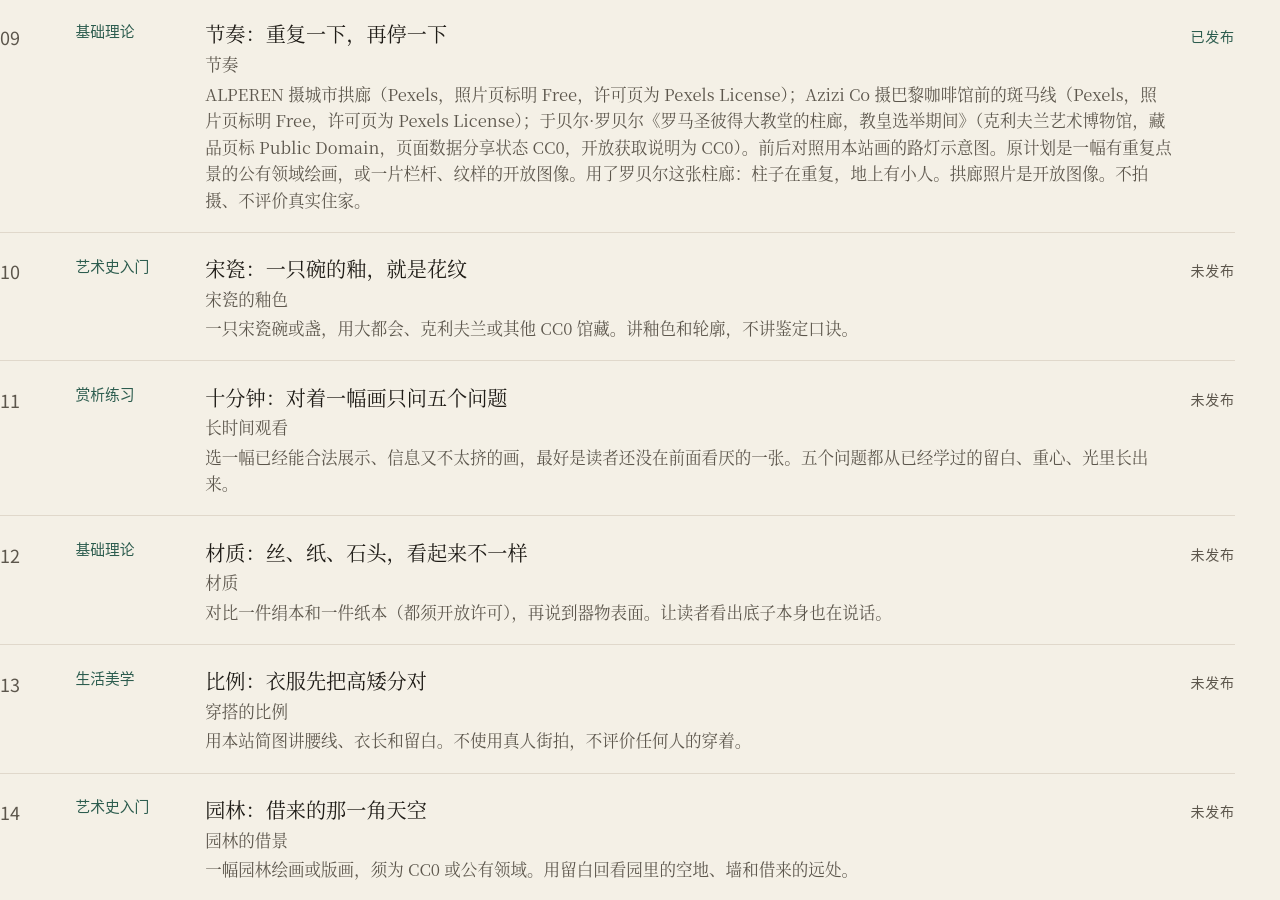
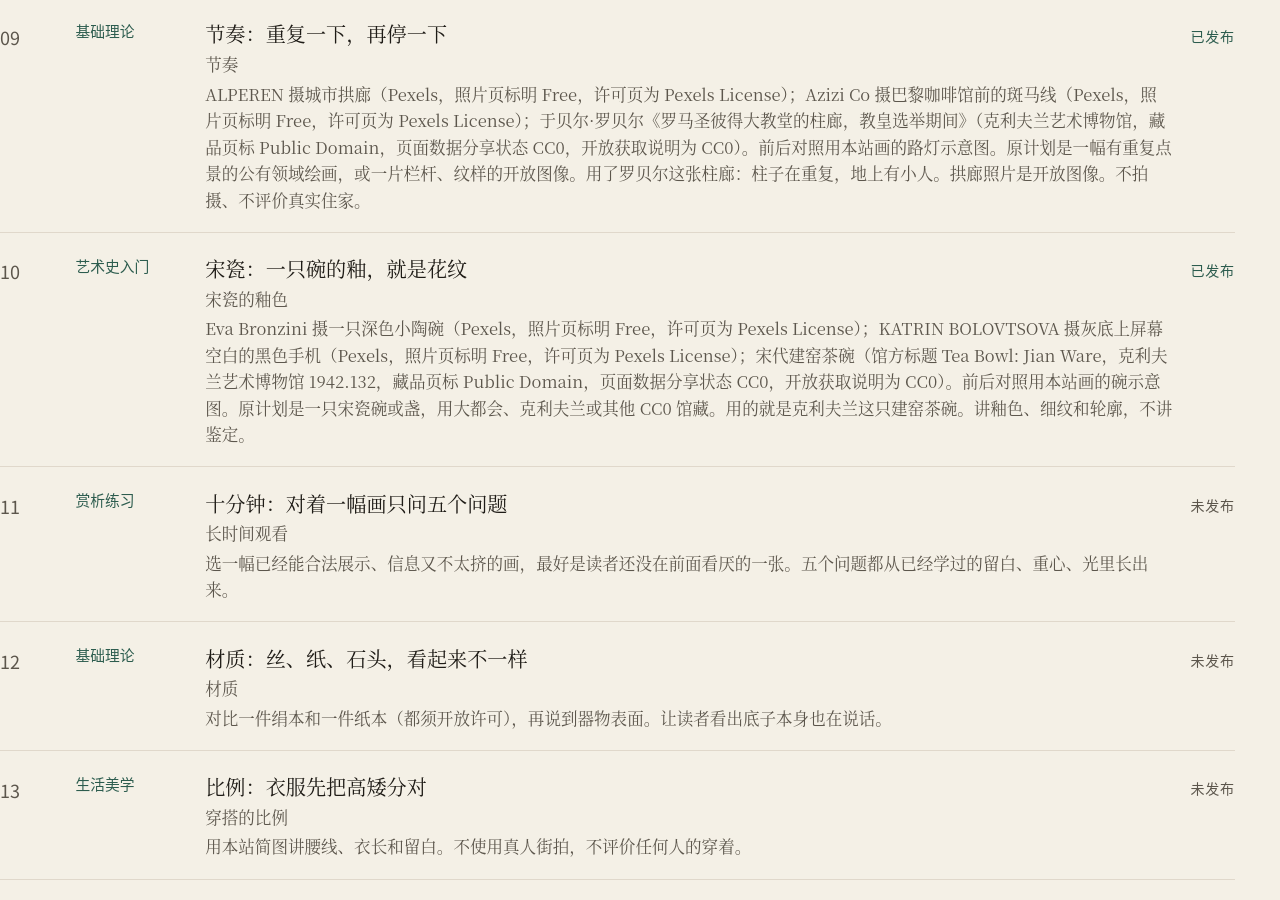
Before and after one commit to 57cx/aesthetics-daily, a Jekyll site: the page built from curriculum.html, in a window 1280 px wide and 900 px high, scrolled down 1804 px. Built offline with Jekyll 4.4.1, drawn with Linux system fonts in a browser that asks for light colours; some of the changed text lies outside the part shown.

Commit message:
Publish day 10 on Song glaze: the glaze is the pattern. (#11)
Co-authored-by: Cursor Agent <cursoragent@cursor.com>
Co-authored-by: 57cx <57cx@users.noreply.github.com>

```diff
--- a/_data/curriculum.yml
+++ b/_data/curriculum.yml
@@ -78,8 +78,9 @@
   title: "宋瓷：一只碗的釉，就是花纹"
   category: 艺术史入门
   topic: 宋瓷的釉色
-  examples: "一只宋瓷碗或盏，用大都会、克利夫兰或其他 CC0 馆藏。讲釉色和轮廓，不讲鉴定口诀。"
-  published: false
+  examples: "Eva Bronzini 摄一只深色小陶碗（Pexels，照片页标明 Free，许可页为 Pexels License）；KATRIN BOLOVTSOVA 摄灰底上屏幕空白的黑色手机（Pexels，照片页标明 Free，许可页为 Pexels License）；宋代建窑茶碗（馆方标题 Tea Bowl: Jian Ware，克利夫兰艺术博物馆 1942.132，藏品页标 Public Domain，页面数据分享状态 CC0，开放获取说明为 CC0）。前后对照用本站画的碗示意图。原计划是一只宋瓷碗或盏，用大都会、克利夫兰或其他 CC0 馆藏。用的就是克利夫兰这只建窑茶碗。讲釉色、细纹和轮廓，不讲鉴定。"
+  published: true
+  date: 2026-11-21
 -
   day: 11
   title: "十分钟：对着一幅画只问五个问题"
--- /dev/null
+++ b/_posts/2026-11-21-day-10-songci.md
@@ -0,0 +1,142 @@
+---
+layout: article
+title: "宋瓷：一只碗的釉，就是花纹"
+description: "先看一只没印图案的深色小碗，再看一部屏幕空白的手机。材料自己可以当花纹。最后留一只宋代茶碗，你自己看那层釉。"
+date: 2026-11-21 08:00:00 +0800
+day: 10
+category: 艺术史入门
+topic: 宋瓷的釉色
+permalink: /days/10/
+image: /assets/images/day-10/dark-speckled-bowl.jpg
+image_alt: "一只深色小陶碗，釉上有细小的浅点，放在一本米灰色布面的书上。碗后面是空的白墙，书的下沿能看见纸页。"
+image_width: 1067
+image_height: 1600
+---
+
+<p class="core"><span class="core-label">一句话</span>一只碗可以不另画图案，釉的颜色和细纹，加上口、肚子和底，就是它的花纹。</p>
+
+## 图例讲解
+
+今天说釉。釉就是烧在陶或瓷外面的那一层皮，常常有一点亮，像薄薄的玻璃。这个词不用背。
+
+有的杯子外面印着花、卡通，或者一句字。你先看见印上去的那些。也有的杯子什么都不印。你看见的是这层皮：什么颜色，厚还是薄，有没有小点、细纹。再加上碗的样子。口有多宽，肚子怎么收，底下是什么样。
+
+口、肚子、底，合在一起就是轮廓。这个说法不用背。
+
+先看一只小碗。
+
+<figure class="plate">
+  <img src="{{ '/assets/images/day-10/dark-speckled-bowl.jpg' | relative_url }}" width="1067" height="1600" alt="一只深色小陶碗，釉上有细小的浅点，放在一本米灰色布面的书上。碗口是圆的，肚子往下收。后面是空的白墙，书的下沿能看见纸页。">
+  <figcaption>
+    <span class="cap-title">Eva Bronzini 摄，一只深色小碗</span>
+    <span class="cap-meta">照片页标题 Close Up Shot of a Bowl，就是一只碗的近景。Eva Bronzini，照片页上的日期是 2021 年 2 月 24 日，拍摄日期是 2021 年 2 月 22 日。照片页写的是亚麻布面上的一只陶碗。画面里，碗放在一本米灰色布面的书上，书的下沿能看见纸页，后面是空的白墙。原图 3918 × 5877 像素。本站只把高缩到 1600 像素，没有裁切。</span>
+    <span class="cap-license"><a href="https://www.pexels.com/photo/close-up-shot-of-a-bowl-6945200/">Pexels 照片页</a> · 许可：<a href="https://www.pexels.com/license/">Pexels License</a>。这张照片的页面标明 Free，可以免费使用。许可页写明，Pexels 上的照片都可以免费下载和使用，可以修改；署名不是必须。本站仍然署 Eva Bronzini 的名，并链到照片页和许可页。本站做的改动只是缩小。</span>
+  </figcaption>
+</figure>
+
+这只碗没有印花，也没有字。颜色是深的，接近黑，皮上有细小的浅点。看不出是印上去的图案。小点就在这层深色的皮上。
+
+碗口是圆的。你一眼看见这一圈。肚子往下收，收到一个小底。口、肚子、底，三截就够。眼睛可以在这一圈口上停一下，再看深色的皮，再看那个小底。
+
+你手里要是有一只白杯子，也是这样看。没有图案的时候，白本身就是它的样子。无印良品那种白碗、白盘子，也是这一下。那层白在做事。
+
+再看一部手机。
+
+<figure class="plate">
+  <img src="{{ '/assets/images/day-10/blank-phone.jpg' | relative_url }}" width="1067" height="1600" alt="一部黑色手机平放在浅灰色的底上，屏幕是空白的白。屏幕上方有一条听筒，下方有一颗圆按钮。四周没有别的东西。" loading="lazy">
+  <figcaption>
+    <span class="cap-title">KATRIN BOLOVTSOVA 摄，屏幕空白的黑色手机</span>
+    <span class="cap-meta">照片页标题 A Black Smartphone with Blank Screen on Gray Surface，就是灰底上的一部黑色手机，屏幕是空白的。KATRIN BOLOVTSOVA，照片页上的日期是 2021 年 1 月 2 日，拍摄日期是 2020 年 3 月 5 日。照片页写的是一块中性灰底上的手机样机，从上往下拍。样机就是摆拍用的那一部，不是某个人家里的手机。原图 3648 × 5472 像素。本站只把高缩到 1600 像素，没有裁切。</span>
+    <span class="cap-license"><a href="https://www.pexels.com/photo/a-black-smartphone-with-blank-screen-on-gray-surface-6373187/">Pexels 照片页</a> · 许可：<a href="https://www.pexels.com/license/">Pexels License</a>。这张照片的页面标明 Free，可以免费使用。许可页写明，Pexels 上的照片都可以免费下载和使用，可以修改；署名不是必须。本站仍然署 KATRIN BOLOVTSOVA 的名，并链到照片页和许可页。本站做的改动只是缩小。</span>
+  </figcaption>
+</figure>
+
+屏幕是空的，一块白。四周是黑边。你看见的是这个黑框，和中间那一块白。没有图标，没有照片，没有一句话。
+
+你自己的手机，锁屏上要是只有时间和一块底色，眼睛停得住。一解锁，图标和红点铺开，每一样都在叫，你就不知道先看哪。手机壳也一样。没有印图案的壳，你看见壳的颜色，磨砂的还是亮的。印满图案的壳，你先看图案。
+
+两种都常见。今天不说哪一种更好。今天只看一件事：花纹可以印在表面上，也可以让材料自己来当花纹。
+
+包装也是。一只白盒子，你看纸的颜色和盒子的形。盒子上贴满小图和小字，你先读那些字。
+
+杯子分得开。印了字的，眼睛先去读那个字。没有字的，眼睛看釉，看口上那一圈。口上的边，有人叫口沿。这个词不用背。
+
+宋朝的人做茶碗，常常走的就是这条路。宋朝大约是公元 960 年到 1279 年，离现在一千年左右。年份不用背。
+
+这类茶碗，常常不在外面画花。颜色在釉里。细纹也在釉里。口、肚子、底把这层釉托住。
+
+下面这只，馆方标题是 Tea Bowl: Jian Ware。按这个标题，可以说建窑茶碗。这种深色茶碗，中文里常叫建盏。盏就是小碗。前面那个建，是窑场那一带的地名，在福建。建盏这个名字，听过也行，没听过也没关系。不用背。
+
+釉上那些像细毛的纹，馆方叫 hare's fur。有人译成兔毫，因为看起来像兔子的毛。这个名字也不用背。细纹怎么烧出来的，今天不讲。
+
+先看这只碗。没有画上去的花。颜色和细纹都在釉里。细纹哪里更清楚，口和底有什么差别，等下再答。
+
+<figure class="plate">
+  <img src="{{ '/assets/images/day-10/jian-tea-bowl.jpg' | relative_url }}" width="1600" height="1223" alt="一只深褐色的茶碗，口宽，往下收到一小圈底。碗壁内外有许多细纹。碗内有一块发白的地方。背景是灰色。" loading="lazy">
+  <figcaption>
+    <span class="cap-title">建窑茶碗</span>
+    <span class="cap-meta">馆方标题 Tea Bowl: Jian Ware。中文「建窑茶碗」是按这个标题说的，馆方页面上用的是英文。中国，靠近 Shui ch'i，宋代（960–1279）。石头质地的陶，釉上带细纹。馆方写法是 stoneware with "hare's fur" glaze。hare's fur 有人译成兔毫，不用背。直径 12.4 厘米，高 7.4 厘米。馆方写法是 Diameter: 12.4 cm (4 7/8 in.); Overall: 7.4 cm (2 15/16 in.)。克利夫兰艺术博物馆，John L. Severance Collection，藏品号 1942.132。馆方这张是打印用图，2849 × 2177 像素。本站只把宽缩到 1600 像素，没有裁切。</span>
+    <span class="cap-license"><a href="https://www.clevelandart.org/art/1942.132">藏品页</a> · 许可：<a href="https://creativecommons.org/publicdomain/zero/1.0/">CC0</a>。藏品页有一枚标着 Public Domain 的标记，页面上写着 You can copy, modify, and distribute this work, all without asking permission。页面数据里的分享状态是 CC0。该馆<a href="https://www.clevelandart.org/open-access">开放获取</a>说明写明，公有领域作品的图像以 CC0 发布，可以下载、分享、修改、再使用，不必请示。CC0 不要求署名。本站仍然写下了标题和馆名。</span>
+  </figcaption>
+</figure>
+
+## 好与不好的对比
+
+下面两张不是照片。是本站画的碗。不是哪一只真的碗，也不拿来笑话谁。轮廓一样。差别只在表面上。
+
+<div class="compare">
+  <figure>
+    <img src="{{ '/assets/images/day-10/compare-glaze.svg' | relative_url }}" width="800" height="560" alt="示意图：一只深色的碗，靠口的地方有四条短的细纹，碗身其余是一整块深色，底下一小圈是陶土色。">
+    <figcaption>
+      <span class="label">这样更妥</span>
+      一整块深色釉，靠口只有几条短纹，底下留出一圈陶的颜色。
+    </figcaption>
+  </figure>
+  <figure>
+    <img src="{{ '/assets/images/day-10/compare-busy.svg' | relative_url }}" width="800" height="560" alt="示意图：同一只碗的轮廓上挤着横线、红点、蓝点、黄折线、白三角和一排小方块，碗口里面也有色点和一条白线。">
+    <figcaption>
+      <span class="label">这样发闷</span>
+      花、点、条、小块挤在一起，每样一样大声，眼睛没有地方停。
+    </figcaption>
+  </figure>
+</div>
+
+先说标着「这样发闷」的那张为什么看着累。红点、蓝点、黄线、白道、一排小方块，挤在同一只碗上。大小差不多，每样一样大声。你刚看那一团红，蓝点又来，黄线又来，白道又来。碗口里面也塞了色点。没有一块是安静的釉。眼睛没有地方停。
+
+标着「这样更妥」的那张做了很少的事。一整块深色。靠口的地方有几条短纹。底下一圈是另一种颜色，不跟碗身的深色抢。你的眼睛可以停在口上，也可以停在那几条纹上，也可以停在小底上。停得住，是因为别的地方没有跟它抢。
+
+碗上可以有花纹。花纹少，而且长在釉里，眼睛才有地方停。表面上每样都一样大声，眼睛就累。
+
+<section class="practice">
+  <h2 id="小练习">小练习</h2>
+  <p>现在就能做。不用出门，不用买新杯子。别人的家、别人的杯子，今天不看，也不评。</p>
+  <p>看你手边一只杯子、一只碗，或者一只盘子。印了图案的也行，什么都没印的也行。手机壳也可以，看壳，不看屏幕里的内容。</p>
+  <p>先找印上去的东西。有没有花、卡通，或者一句字？</p>
+  <p>再看材料本身。杯子的话，看那层釉：什么颜色，亮还是不亮，有没有小点、细裂纹，或者一道颜色深一点的边。壳的话，看颜色，看它是磨砂还是亮。</p>
+  <p>最后看轮廓。杯子就看口在哪里，肚子在哪里，底在哪里。</p>
+  <p>用一句话写下来。不用写得美。比如：「这只白杯子没有图案，口上有一圈稍厚的边，我的眼睛停在那里。」</p>
+  <p>写完，今天的练习就结束了。</p>
+</section>
+
+## 赏析练习
+
+还是上面这只茶碗。看够一分钟，再答题。挑两个问题就够。没有标准答案。先别判断它好不好，也不用猜它真不真。写给自己。
+
+<figure class="plate">
+  <img src="{{ '/assets/images/day-10/jian-tea-bowl.jpg' | relative_url }}" width="1600" height="1223" alt="一只深褐色的茶碗，口宽，往下收到一小圈底。碗壁内外有许多细纹。碗内有一块发白的地方。背景是灰色。" loading="lazy">
+  <figcaption>
+    <span class="cap-title">建窑茶碗</span>
+    <span class="cap-meta">馆方标题 Tea Bowl: Jian Ware。中文「建窑茶碗」是按这个标题说的。中国，靠近 Shui ch'i，宋代（960–1279）。馆方写法是 stoneware with "hare's fur" glaze，石头质地的陶，釉上带细纹。hare's fur 有人译成兔毫，不用背。直径 12.4 厘米，高 7.4 厘米。克利夫兰艺术博物馆，John L. Severance Collection，藏品号 1942.132。馆方打印用图 2849 × 2177 像素。本站只把宽缩到 1600 像素，没有裁切。</span>
+    <span class="cap-license"><a href="https://www.clevelandart.org/art/1942.132">藏品页</a> · 许可：<a href="https://creativecommons.org/publicdomain/zero/1.0/">CC0</a>。藏品页有一枚标着 Public Domain 的标记，页面上写着 You can copy, modify, and distribute this work, all without asking permission。页面数据里的分享状态是 CC0。该馆<a href="https://www.clevelandart.org/open-access">开放获取</a>说明写明，公有领域作品的图像以 CC0 发布，可以下载、分享、修改、再使用，不必请示。CC0 不要求署名。本站仍然写下了标题和馆名。</span>
+  </figcaption>
+</figure>
+
+<ol class="questions">
+  <li>细纹在碗的外面和里面，哪一边你看得更清楚？它们是顺着碗壁往下走，还是横着绕？</li>
+  <li>口沿那一圈，和碗身中间，颜色有没有不一样？你的眼睛先停在哪？</li>
+  <li>碗底下那一小圈，和上面的釉比，哪一边更亮，哪一边更干？</li>
+  <li>碗里面有一块发白的地方。你觉得它是釉自己的颜色，还是灯照上去的亮？你靠什么看出来？</li>
+  <li>这只碗，和你前面看的那只深色小碗，哪一处是一回事？只说一个你看见的地方。</li>
+</ol>
+
+<p class="colophon">深色小碗和空白屏幕的手机，都从 Pexels 下载到本站，只把最长边缩到 1600 像素以内，没有裁切。建窑茶碗从克利夫兰艺术博物馆的开放图像下载，同样只缩小，没有裁切。课表里原来写的是一只宋瓷碗或盏，用大都会、克利夫兰或其他 CC0 馆藏。用的就是克利夫兰这只，没有另换一件。两张碗的对照是本站画的示意，不是某只真碗，也不拿来笑话谁。许可和署名写在每张图的图注里。</p>
```
Also changed, not shown: assets/images/day-10/blank-phone.jpg (added), assets/images/day-10/compare-busy.svg (added), assets/images/day-10/compare-glaze.svg (added), assets/images/day-10/dark-speckled-bowl.jpg (added), assets/images/day-10/jian-tea-bowl.jpg (added).
